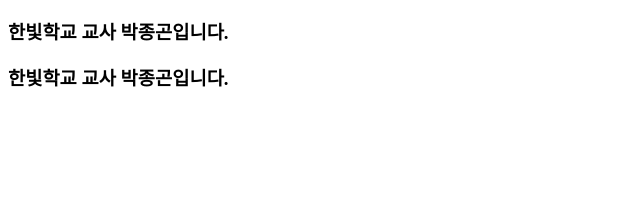
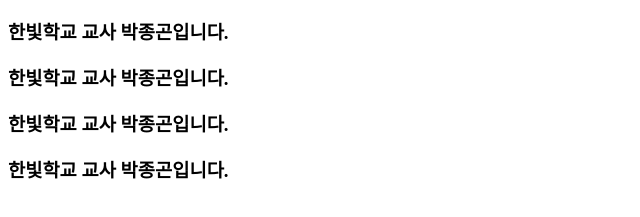
Before and after one commit to gones1215/gones, a plain HTML site: page index.html in a window 1280 px wide. Shown: the part 113-330 px from the top of the page, without its empty margins (0-640 px from the left). Drawn offline with Linux system fonts and the light colour scheme.

Commit message:
second commit

```diff
--- a/index.html
+++ b/index.html
@@ -9,5 +9,7 @@
     <h2>한빛학교 출결 관리 프로그램입니다.</h2>
     <h3>한빛학교 교사 박종곤입니다.</h3>
     <h3>한빛학교 교사 박종곤입니다.</h3>
+    <h3>한빛학교 교사 박종곤입니다.</h3>
+    <h3>한빛학교 교사 박종곤입니다.</h3>
   </body>
 </html>
```
